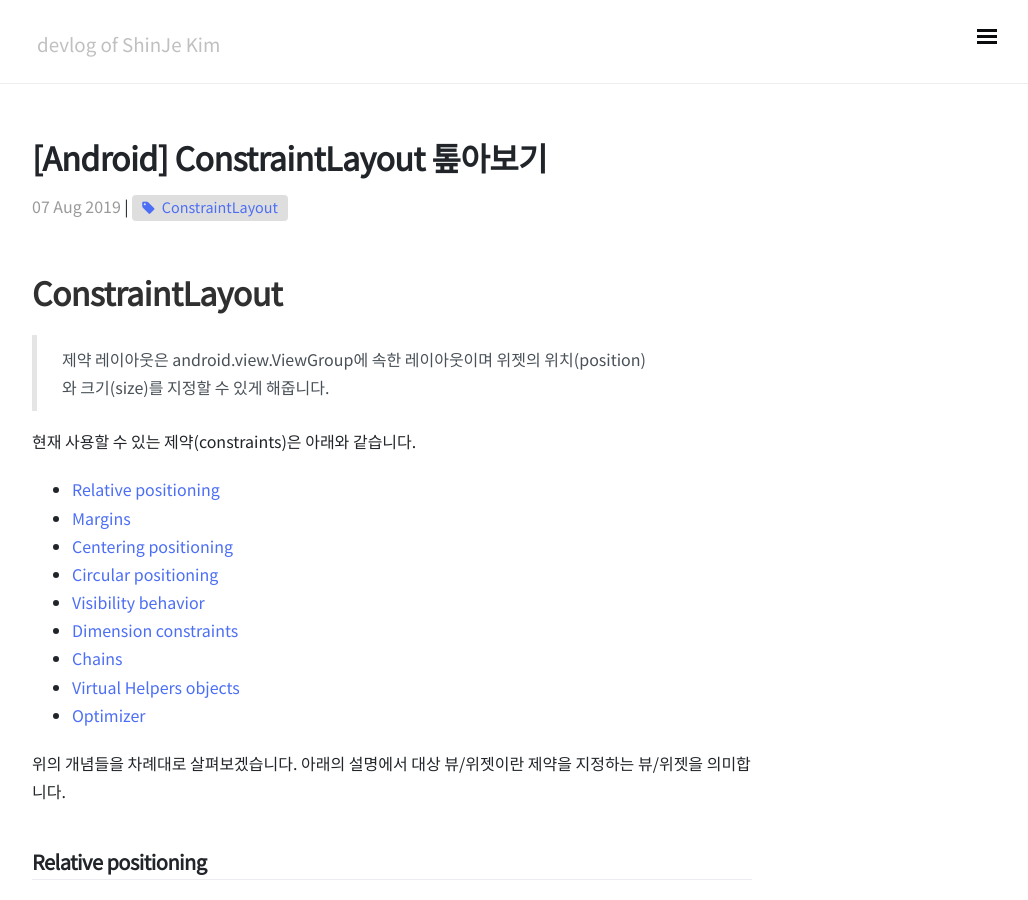
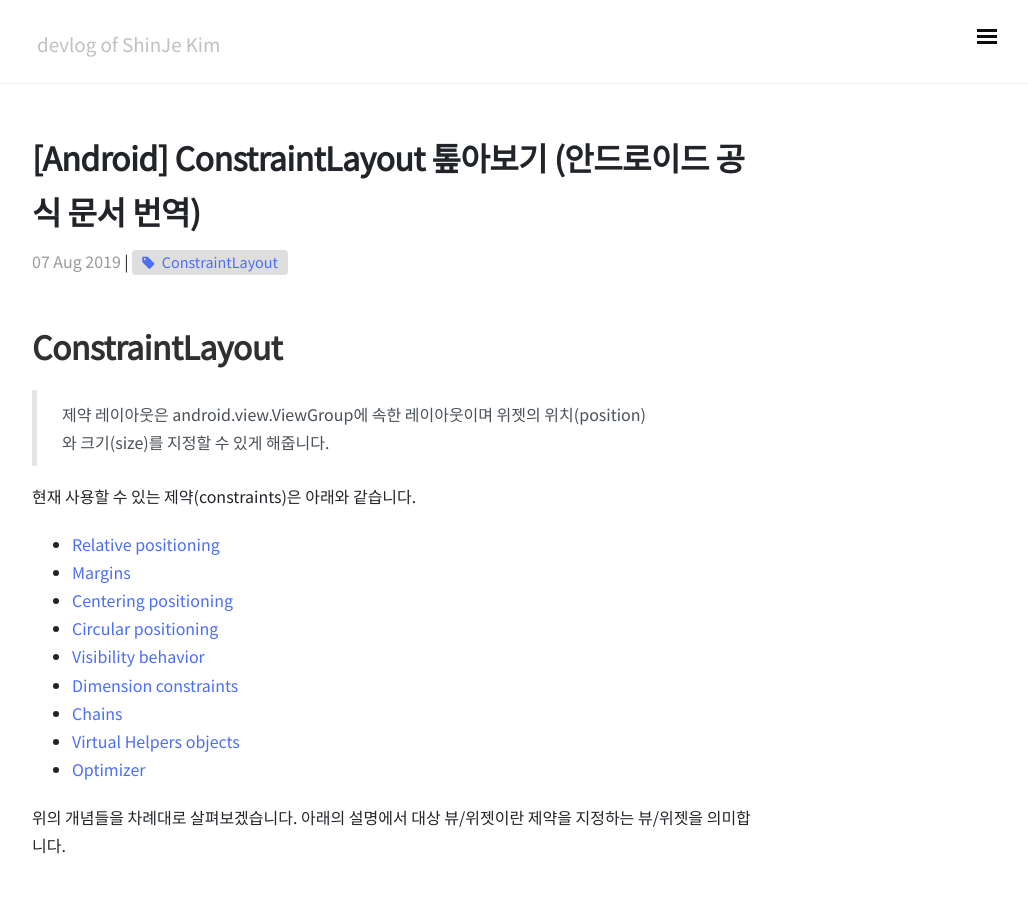
Before and after one commit to ShinJeKim/ShinJeKim.github.io, a Jekyll site: the page built from _posts/Android/2019-08-02-[Android] ConstraintLayout.md, in a window 1280 px wide and 900 px high. Shown: the whole window, without its empty margins (248-1276 px from the left). Built offline with Jekyll 4.4.1, drawn with Linux system fonts in a browser that asks for light colours; nearby versions of some CDN libraries; comment, search, counter and statistics services are not loaded.

Commit message:
제목 변경

```diff
--- a/_posts/Android/2019-08-02-[Android] ConstraintLayout.md
+++ b/_posts/Android/2019-08-02-[Android] ConstraintLayout.md
@@ -1,6 +1,6 @@
 ---
 layout: post
-title: "[Android] ConstraintLayout 톺아보기"
+title: "[Android] ConstraintLayout 톺아보기 (안드로이드 공식 문서 번역)"
 date: 2019-08-07
 categories: Android
 tags: ConstraintLayout
```
Also changed, not shown: 1 other file.
